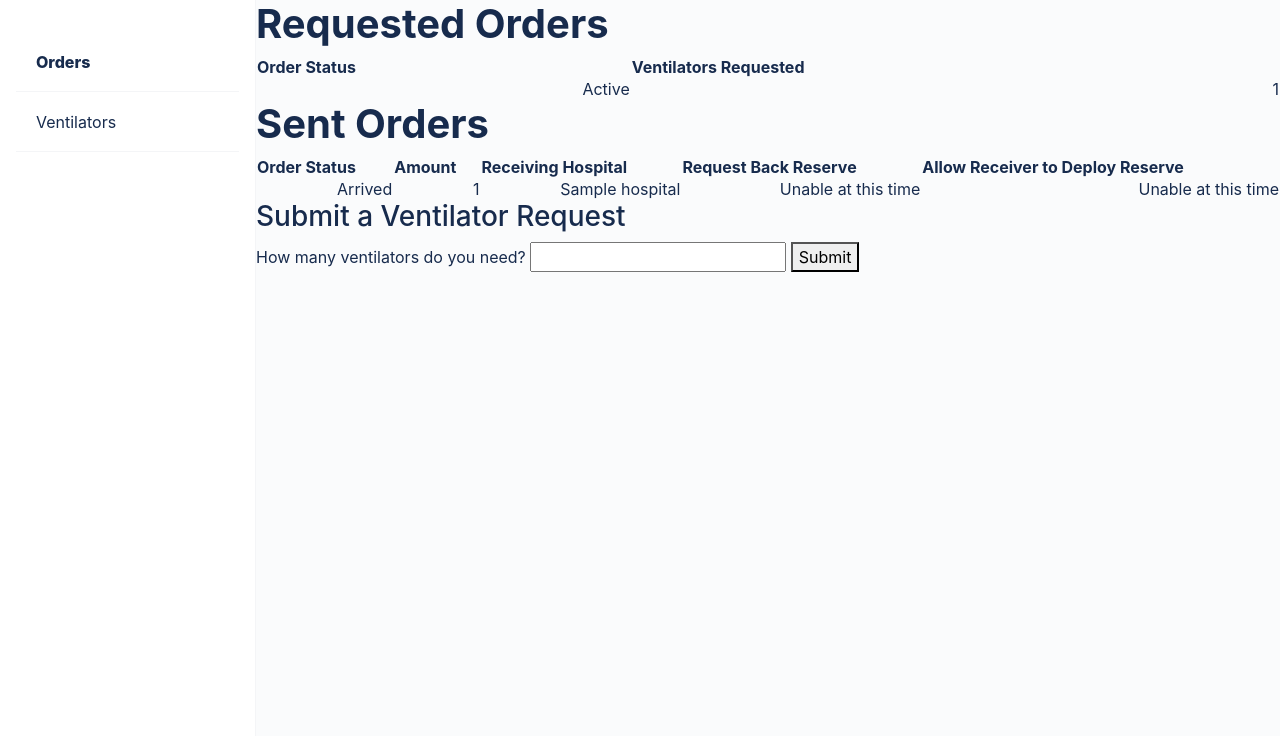
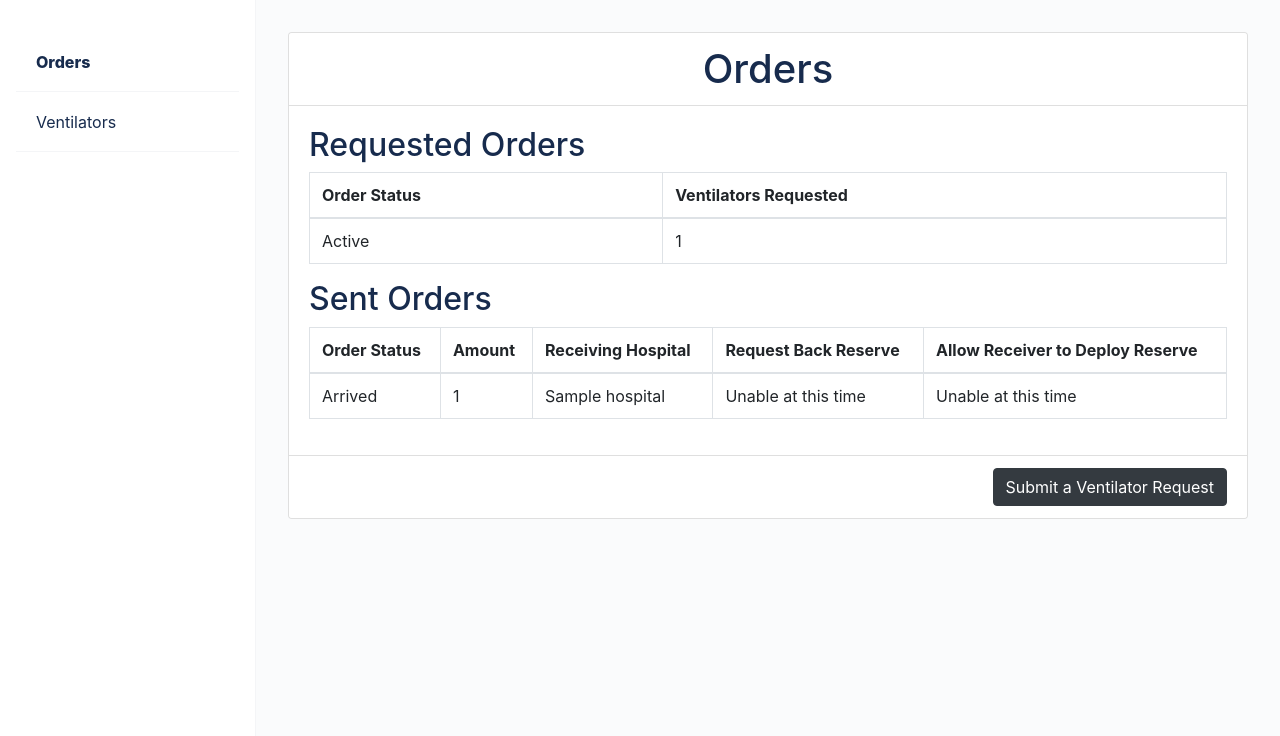
Before and after one commit to Jarred28/covid-ventilator, a Django app: page /order/ in a window 1280 px wide. Shown: the part 64-800 px from the top of the page. Run offline with Django 3.2, Linux system fonts and the light colour scheme; a user stored in the database is signed in; tables that the repository leaves empty hold one stand-in row (values such as "Sample post"); some libraries are stand-ins or nearby versions.

Commit message:
update order screen

```diff
--- a/templates/hospital/order.html
+++ b/templates/hospital/order.html
@@ -2,9 +2,11 @@
 {% load rest_framework %}
 
 {% block content %}
-
-<h1><b>Requested Orders</b></h1>
-<table>
+<div class="card fixed">
+	<h1 class="card-header bg-white">Orders</h1>
+  <div class="card-body">
+  	<h2>Requested Orders</h2>
+		<table class="table table-bordered">
 			<thead>
 				<tr>
 					<th>Order Status</th>
@@ -14,15 +16,15 @@
 			<tbody>
 				{% for order in demand_orders %}
 				<tr>
-			<td align="right">{{ order.active|yesno:"Active,Inactive,Unknown" }}</td>
-			<td align="right">{{ order.num_requested }}</td>
+					<td>{{ order.active|yesno:"Active,Inactive,Unknown" }}</td>
+					<td>{{ order.num_requested }}</td>
 				</tr>
 				{% endfor %}
 			</tbody>
 		</table>
 
-<h1><b>Sent Orders</b></h1>
-<table>
+		<h2>Sent Orders</h2>
+		<table class="table table-bordered">
 			<thead>
 				<tr>
 					<th>Order Status</th>
@@ -35,26 +37,25 @@
 			<tbody>
 				{% for order in transit_orders %}
 				<tr>
-			<td align="right">Transit</td>
-			<td align="right">{{ order.num_requested }}</td>
-			<td align="right">{{ order.requesting_hospital.name }}</td>
-			<td align="right">Please wait till shipment arrives</td>
-			<td align="right">Please wait till shipment arrives</td>
+					<td>Transit</td>
+					<td>{{ order.num_requested }}</td>
+					<td>{{ order.requesting_hospital.name }}</td>
+					<td>Please wait till shipment arrives</td>
+					<td>Please wait till shipment arrives</td>
 				</tr>
 				{% endfor %}
 				{% for order in arrived_reserve_orders %}
 				<tr>
-
-			<td align="right">Arrived</td>
-			<td align="right">{{ order.num_requested }}</td>
-			<td align="right">{{ order.requesting_hospital.name }}</td>
-			<td align="right">
+					<td>Arrived</td>
+					<td>{{ order.num_requested }}</td>
+					<td>{{ order.requesting_hospital.name }}</td>
+					<td>
 						<form action="{% url 'request-reserve' order.id %}"  method="post">
 							{% csrf_token %}
 				    		<input type="submit" value="submit" name="Request" />
 						</form>
 					</td>
-			<td align="right">
+					<td>
 						<form action="{% url 'deploy-reserve' order.id %}" method="post">
 							{% csrf_token %}
 				    		<input type="submit" value="submit" name="Deploy" />
@@ -64,21 +65,41 @@
 				{% endfor %}
 				{% for order in arrived_non_reserve_orders %}
 				<tr>
-			<td align="right">Arrived</td>
-			<td align="right">{{ order.num_requested }}</td>
-			<td align="right">{{ order.requesting_hospital.name }}</td>
-			<td align="right">Unable at this time</td>
-			<td align="right">Unable at this time</td>
+					<td>Arrived</td>
+					<td>{{ order.num_requested }}</td>
+					<td>{{ order.requesting_hospital.name }}</td>
+					<td>Unable at this time</td>
+					<td>Unable at this time</td>
 				</tr>
 				{% endfor %}
 			</tbody>
 		</table>
-<h3> Submit a Ventilator Request </h3>
-<form method="post">
+  </div>
+  <div class="card-footer text-right bg-white">
+    <button class="btn btn-dark mb-0" data-toggle="modal" data-target="#ventilatorRequestModal">Submit a Ventilator Request</button>
+  </div>
+</div>
+
+<div class="modal fade" id="ventilatorRequestModal" tabindex="-1" role="dialog" aria-labelledby="ventilatorRequestModal" aria-hidden="true">
+  <div class="modal-dialog" role="document">
+    <form method="POST" class="modal-content">
+      <div class="modal-header">
+        <h5 class="modal-title" id="exampleModalLabel">Submit a Ventilator Request</h5>
+        <button type="button" class="close" data-dismiss="modal" aria-label="Close">
+          <span aria-hidden="true">&times;</span>
+        </button>
+      </div>
+      <div class="modal-body">
         {% csrf_token %}
 				<label for="num"> How many ventilators do you need? </label>
-	<input type="text" id="num_requested" name="num_requested">
-	<button type="submit">Submit</button>
+				<input type="text" id="num_requested" class="form-control" name="num_requested">
+      </div>
+      <div class="modal-footer">
+        <button type="button" class="btn btn-outline-dark" data-dismiss="modal">Close</button>
+        <button type="submit" class="btn btn-dark">Save</button>
+      </div>
     </form>
+  </div>
+</div>
 
 {% endblock %}
```
Also changed, not shown: templates/hospital/dashboard.html (+3 -21 lines). Lines whose indentation alone changed are shown as unchanged.
